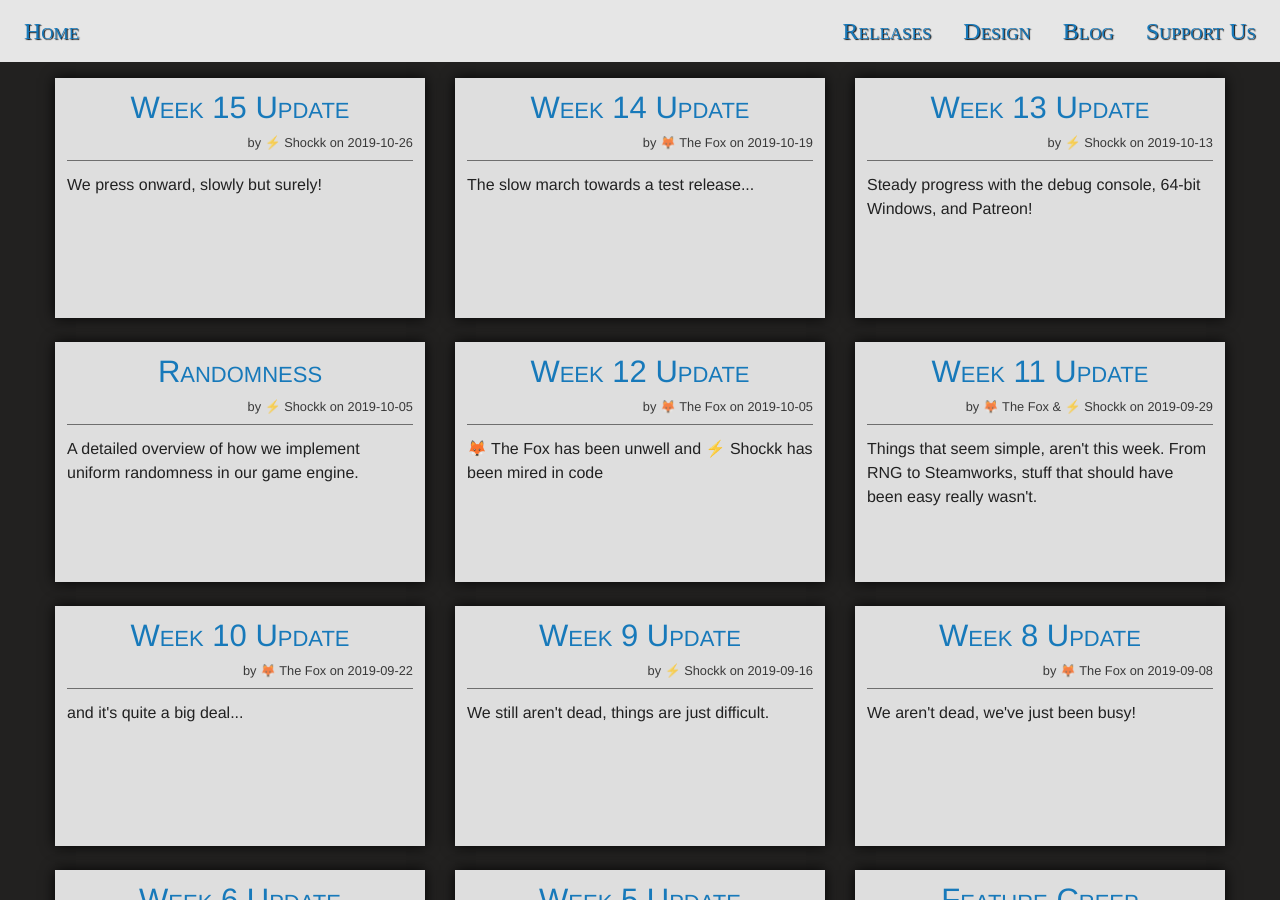
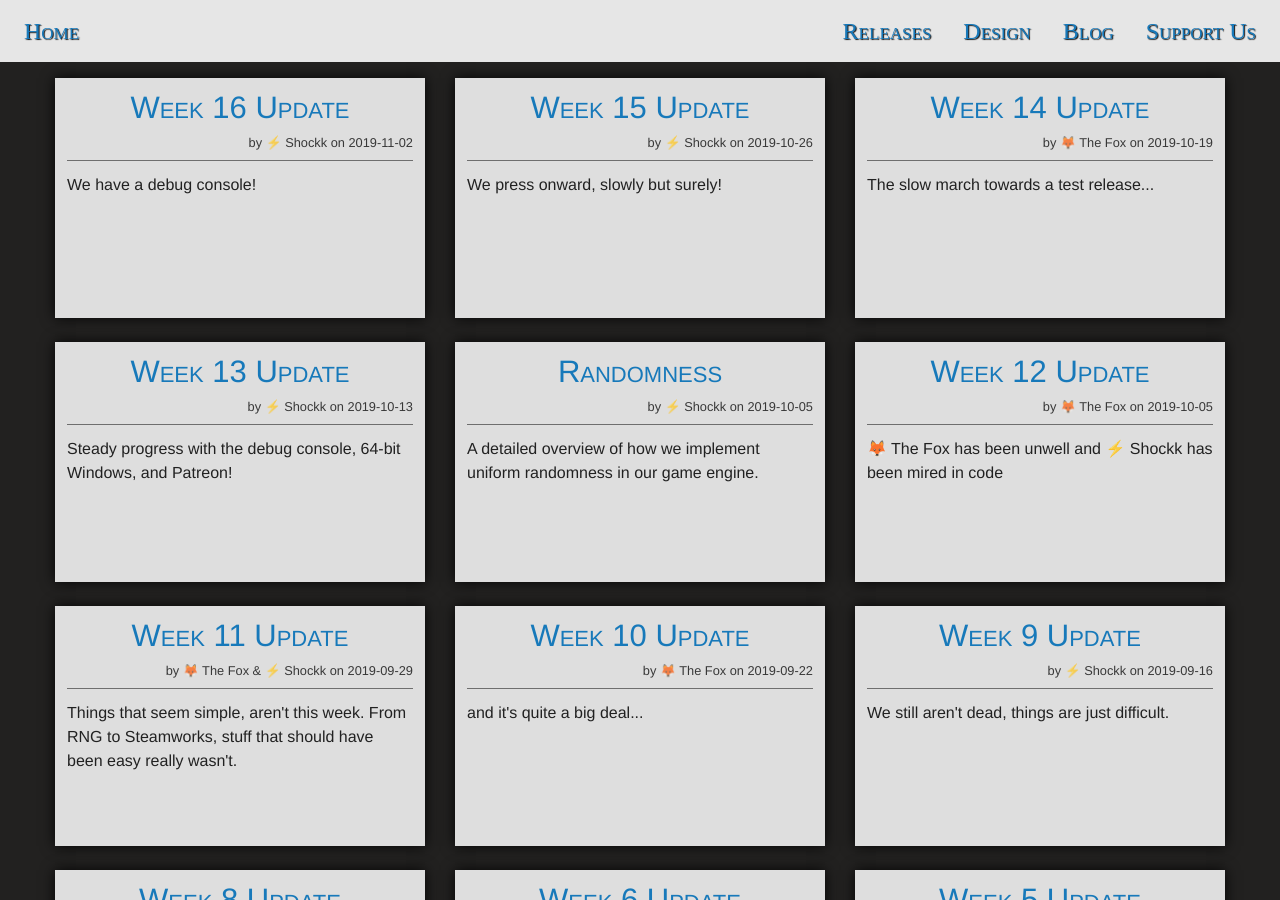
Before and after one commit to ori-sky/polar-space, a Jekyll site: the page built from blog.md, in a window 1280 px wide and 900 px high. Built offline with Jekyll 4.4.1, drawn with Linux system fonts in a browser that asks for light colours; nearby versions of some CDN libraries; some web fonts are replaced; library files that are not in the unit come from our copies.

Commit message:
Update 2019-11-02-01-Week-16.md
Publish Wk16

```diff
--- a/_posts/2019-11-02-01-Week-16.md
+++ b/_posts/2019-11-02-01-Week-16.md
@@ -1,6 +1,6 @@
 ---
-title: Week 14 Update
-category: Draft
+title: Week 16 Update
+category: Development
 author: ⚡ Shockk
 description: We have a debug console!
 ---
```
